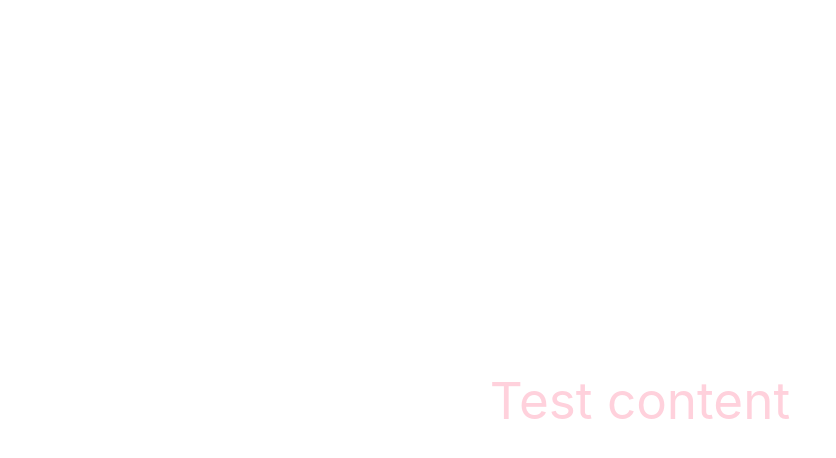
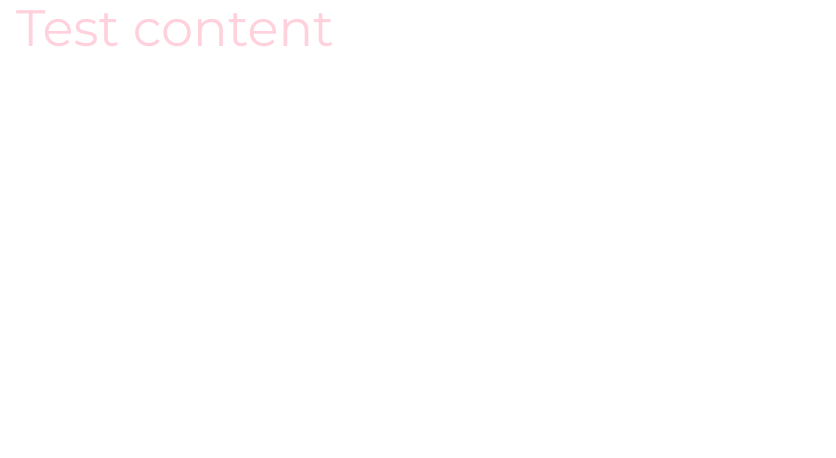
Before and after one commit to icestormikk/heartly, a React (Vite) app: page / in a window 1280 px wide. Shown: the top 458 px of the page, without its empty margins (0-836 px from the left). Built offline with nearby package versions, Linux system fonts and the light colour scheme.

Commit message:
Обновил стандартный фоновый цвет

```diff
--- a/src/index.css
+++ b/src/index.css
@@ -4,7 +4,7 @@
 
 @layer base {
     :root {
-        @apply leading-normal font-normal bg-[#242424];
+        @apply leading-normal font-normal bg-light-gray-color;
         font-family: Inter, system-ui, Avenir, Helvetica, Arial, sans-serif;
         color-scheme: light dark;
         font-synthesis: none;
@@ -24,18 +24,14 @@
         text-decoration: inherit;
     }
     body {
-        @apply flex place-items-center min-w-[320px] min-h-screen m-0;
+        @apply block min-w-[320px] min-h-screen m-0;
+        font-family: 'Roboto', sans-serif;
     }
     h1 {
         @apply text-[3.2em] leading-[1.1];
     }
-    button {
-        @apply border text-[1em] font-medium bg-[#1a1a1a] cursor-pointer transition-[border-color] duration-[0.25s] px-[1.2em] py-[0.6em] rounded-lg border-solid border-transparent hover:border-[#646cff];
-        font-family: inherit;
-    }
-    button:focus,
-    button:focus-visible {
-        outline: 4px auto -webkit-focus-ring-color;
+    h1, h2, h3 {
+        font-family: 'Montserrat', sans-serif;
     }
 
     @media (prefers-color-scheme: light) {
@@ -53,6 +49,13 @@
 
 @layer components {
     #root {
-        @apply max-w-screen-xl text-center mx-auto my-0 p-8;
+        @apply md:mx-4 mx-auto my-0;
+    }
+    .accent-text {
+        font-family: 'Playfair Display', serif;
+    }
+
+    .special-note {
+        font-family: 'Dancing Script', cursive;
     }
 }
```
